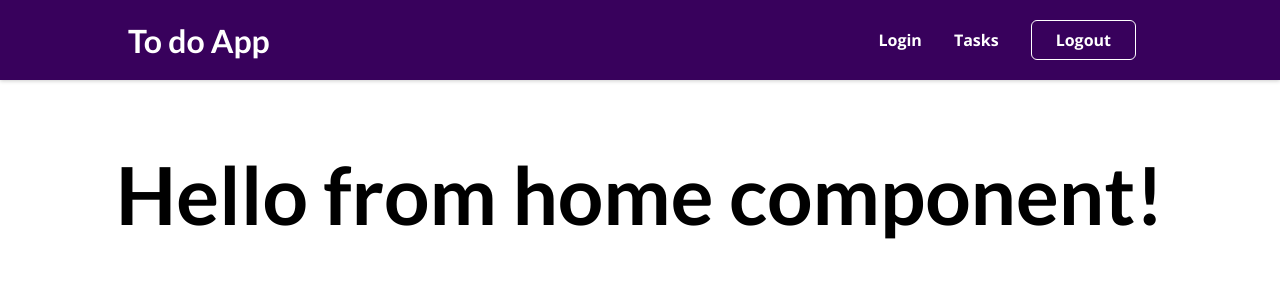
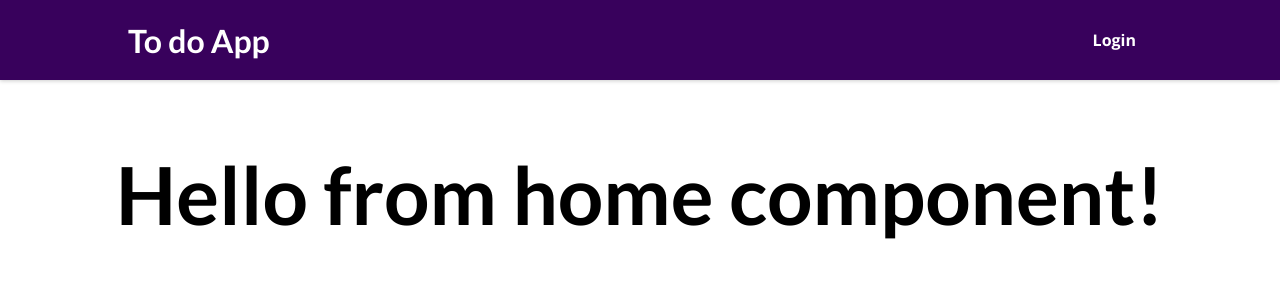
Before and after one commit to urosaleksicclarivate/to-do-typescript, a React (Create React App) app: page / in a window 1280 px wide. Shown: the top 300 px of the page. Built offline with nearby package versions, Linux system fonts and the light colour scheme.

Commit message:
Adding Navigation guards

```diff
--- a/src/components/Layout/MainNavigation.tsx
+++ b/src/components/Layout/MainNavigation.tsx
@@ -1,6 +1,10 @@
+import { useContext } from "react";
 import { Link } from "react-router-dom";
+import AuthContext from "../../context/auth-context";
 import classes from "./MainNavigation.module.css";
 const MainNavigation = () => {
+  const authCtx = useContext(AuthContext);
+
   return (
     <header className={classes.header}>
       <Link to="/">
@@ -8,17 +12,21 @@ const MainNavigation = () => {
       </Link>
       <nav>
         <ul>
+          {!authCtx.isLoggedIn && (
             <li>
               <Link to="/auth">Login</Link>
             </li>
-
+          )}
+          {authCtx.isLoggedIn && (
             <li>
               <Link to="/tasks">Tasks</Link>
             </li>
-
+          )}
+          {authCtx.isLoggedIn && (
             <li>
               <button>Logout</button>
             </li>
+          )}
         </ul>
       </nav>
     </header>
--- a/src/context/auth-context.tsx
+++ b/src/context/auth-context.tsx
@@ -20,7 +20,7 @@ interface Props {
   children: React.ReactNode;
 }
 
-const AuthContextProvider: React.FC<Props> = (props: Props) => {
+export const AuthContextProvider: React.FC<Props> = (props: Props) => {
   const [token, setToken] = useState("");
   const [userId, setUserId] = useState<number>();
   const isLoggedIn = token ? true : false;
--- a/src/index.tsx
+++ b/src/index.tsx
@@ -3,17 +3,20 @@ import ReactDOM from "react-dom/client";
 import "./index.css";
 import App from "./App";
 import { BrowserRouter } from "react-router-dom";
+import { AuthContextProvider } from "./context/auth-context";
 
 const root = ReactDOM.createRoot(
   document.getElementById("root") as HTMLElement
 );
 
 root.render(
-  <BrowserRouter>
-    <React.StrictMode>
-      <App />
-    </React.StrictMode>
-  </BrowserRouter>
+  <AuthContextProvider>
+    <BrowserRouter>
+      <React.StrictMode>
+        <App />
+      </React.StrictMode>
+    </BrowserRouter>
+  </AuthContextProvider>
 );
 
 // If you want to start measuring performance in your app, pass a function
```
Lines whose indentation alone changed are shown as unchanged.
